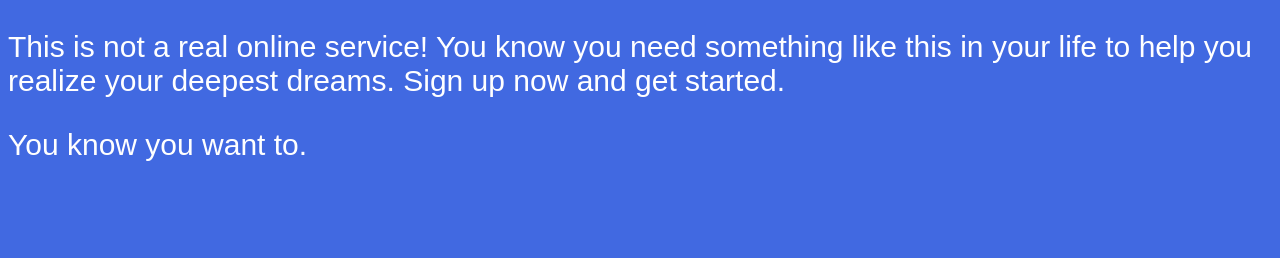
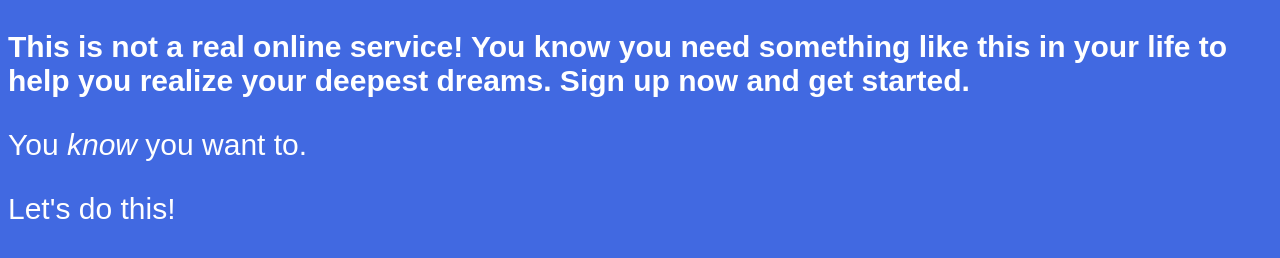
Before and after one commit to JoeBro000/Sign-up-Form, a plain HTML site: page index.html in a window 1280 px wide. Drawn offline with Linux system fonts and the light colour scheme.

```diff
--- a/index.html
+++ b/index.html
@@ -8,11 +8,13 @@
 </head>
 <body>
     <div class="hero-text">
-        <p>This is not a real online service! You know you need something
+        <p><strong>This is not a real online service! You know you need something
             like this in your life to help you realize your deepest dreams.
-            Sign up now and get started.
+            Sign up now and get started.</strong>
         </p>
-        <p>You know you want to.</p>
+
+        <p>You <i>know</i> you want to.</p>
+        <p>Let's do this!</p>
     </div>
 
 </body>
```
